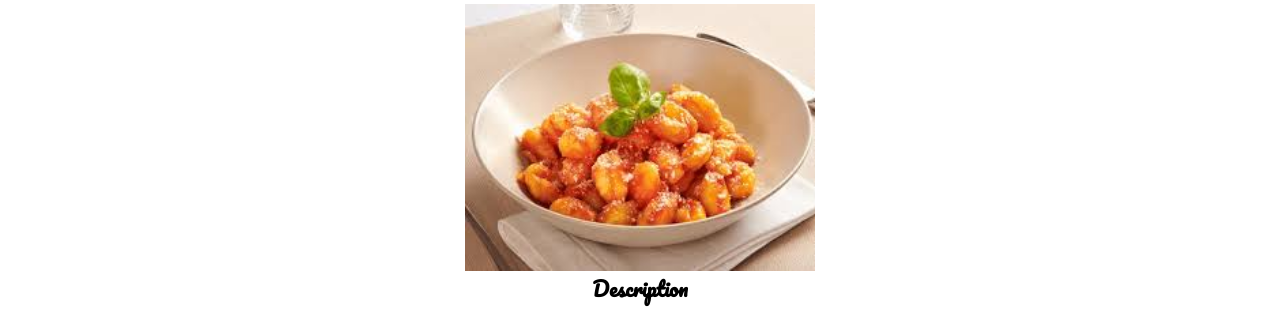
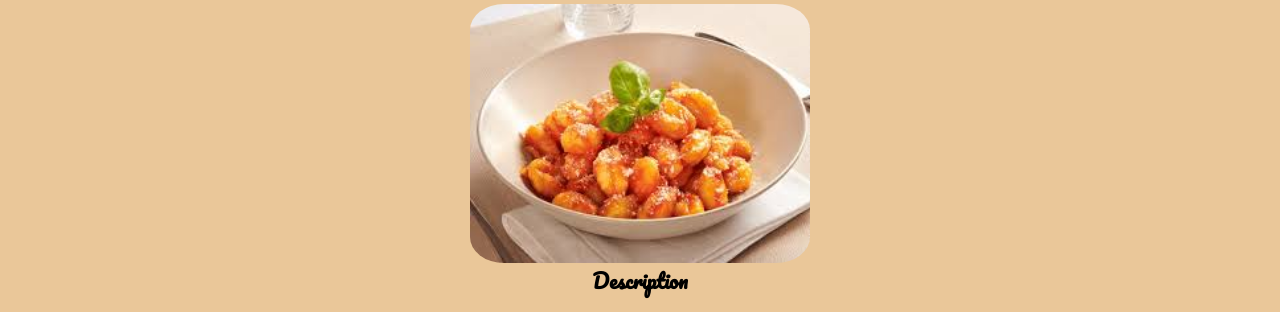
Before and after one commit to laissilveira/odin-recipes, a plain HTML site: page recipes/gnocchi.html in a window 1280 px wide. Shown: the part 152-464 px from the top of the page. Drawn offline with Linux system fonts and the light colour scheme.

Commit message:
Change bg color and add border-radius to imgs, and fix sume code

```diff
--- a/recipes/gnocchi.html
+++ b/recipes/gnocchi.html
@@ -12,12 +12,11 @@
         <a href="../index.html">back</a>
     </div>
     <h1>Gnocchi al Pomodoro</h1>
-    <div class="image">
-        <img src="./gnocchi-pomodoro.jpg" width="350px" alt="Gnocchi al pomodoro">
+    <div class="div-image">
+        <img src="./gnocchi-pomodoro.jpg" class="image" alt="Gnocchi al pomodoro">
     </div>
     <h3>Description</h3>
     <div class="description">
-
         <p>Fluffy potato dumplings sautéed for a crispy exterior and tender interior with a simple tomato sauce. I used the oil from the marinated mozzarella ball container for the sauce with great success.</p>
     </div>
     <div id="main">
--- a/recipes/style.css
+++ b/recipes/style.css
@@ -6,6 +6,7 @@
     margin: 0;
     text-decoration: none;
     font-family: 'Didact Gothic', sans-serif;
+    background-color: rgb(234, 199, 153);
 }
 
 #back {
@@ -48,11 +49,18 @@ h3 {
     margin-bottom: 20px;
 }
 
-.image {
+.div-image {
     display: flex;
     justify-content: center;
     align-items: center;
+}
+
+.div-image .image {
+    width: 340px;
+    height: auto;
     margin-top: 20px;
+    text-align: center;
+    border-radius: 10%;
 }
 
 .description {
--- a/style.css
+++ b/style.css
@@ -6,6 +6,7 @@
     margin: 0;
     text-decoration: none;
     font-family: 'Didact Gothic', sans-serif;
+    background-color: rgb(234, 199, 153);
 }
 
 a:visited {
@@ -18,7 +19,7 @@ a:hover {
 }
 
 h1 {
-    display: flex;;
+    display: flex;
     justify-content: center;
     font-family: 'Pacifico', cursive;
     font-size: 40px;
@@ -31,7 +32,8 @@ h1 {
 }
 
 .main img {
-    margin-left: 50px;;
+    margin-left: 50px;
+    border-radius: 10%;
 }
 
 .main ul {
```
Also changed, not shown: recipes/polenta.html (+2 -2 lines), recipes/spaghetti.html (+2 -2 lines), recipes/tiramisu.html (+2 -2 lines).
